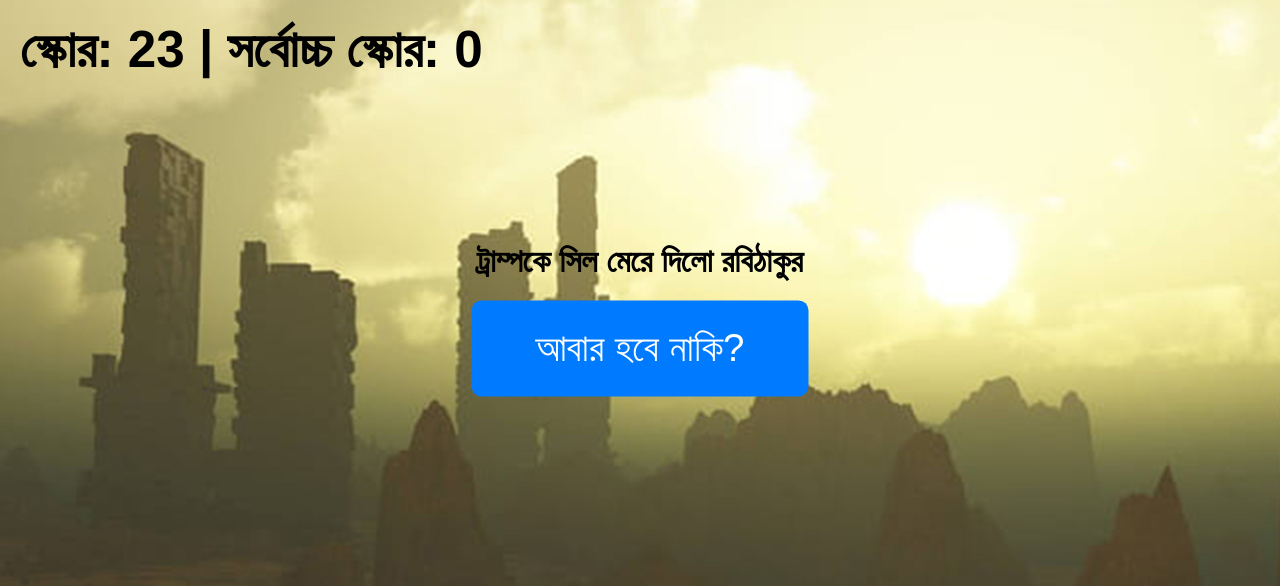
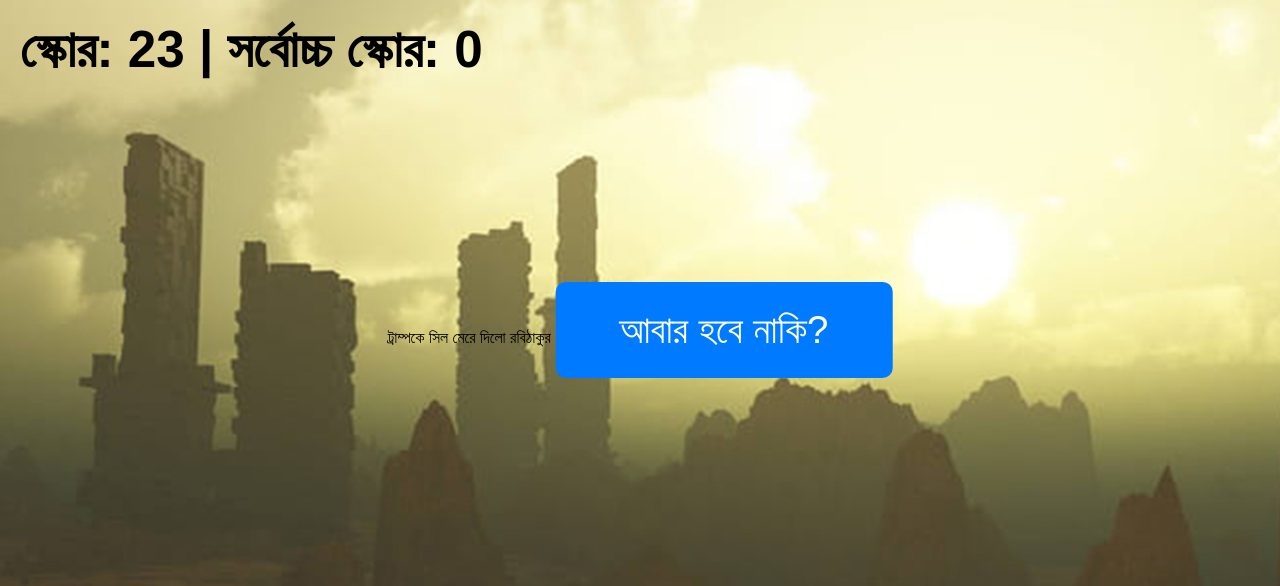
Before and after one commit to miraz-exe/Run-trump-Run, a plain HTML site: page index.html in a window 1280 px wide. Both pictures are taken after a click on the button "দৌড় শুরু". Shown: the top 586 px of the page. Drawn offline with Linux system fonts and the light colour scheme.

Commit message:
Update index.html

```diff
--- a/index.html
+++ b/index.html
@@ -18,7 +18,9 @@
     <img id="caughtGif" src="caught.gif" alt="Caught!" />
     <div id="score">score: 0</div>
     <div id="game-over">
-      <h1>ট্রাম্পকে সিল মেরে দিলো রবিঠাকুর</h1>
+
+      ট্রাম্পকে সিল মেরে দিলো রবিঠাকুর
+
       <button id="restart-btn">আবার হবে নাকি?</button>
     </div>
   </div>
```
